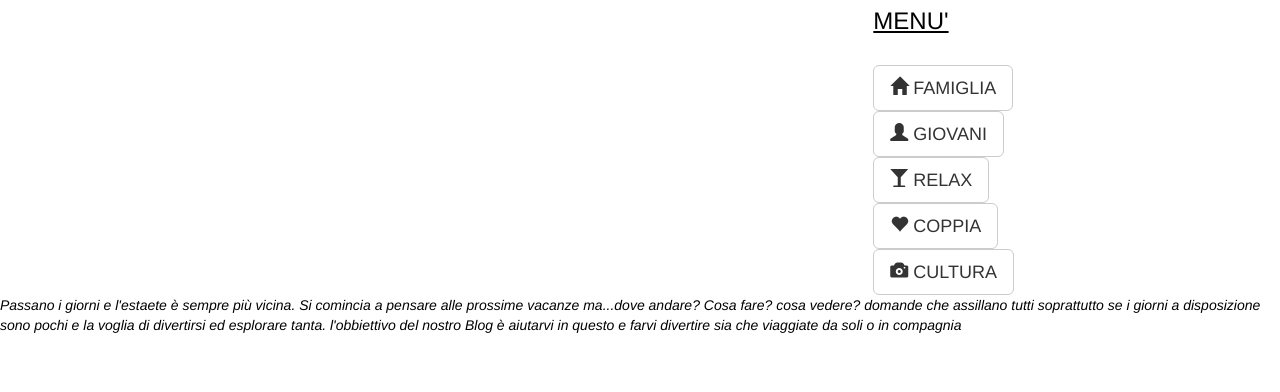
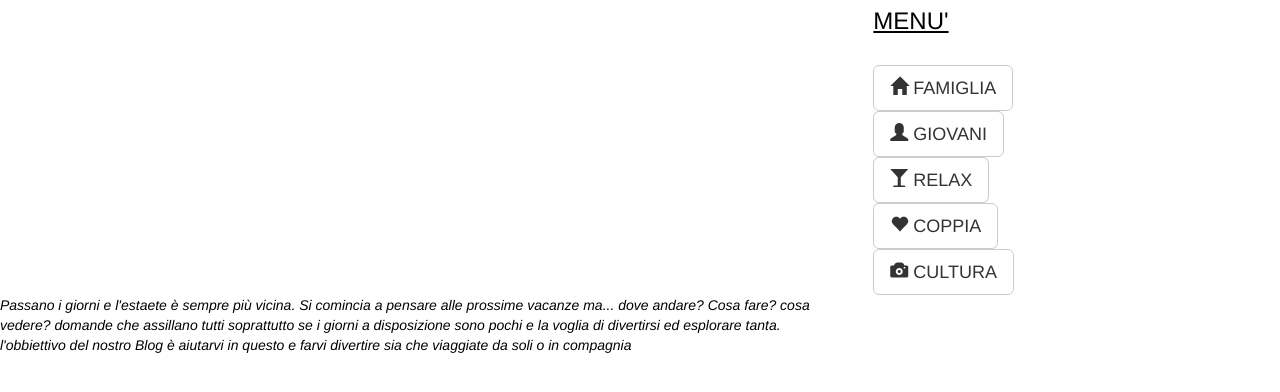
Before and after one commit to 4LC3/4LC3.github.io, a plain HTML site: page index.html in a window 1280 px wide. Shown: the part 194-586 px from the top of the page. Drawn offline with nearby package versions, Linux system fonts and the light colour scheme.

Commit message:
Update index.html

```diff
--- a/index.html
+++ b/index.html
@@ -27,8 +27,14 @@
   </button><br>
   </div>
   </div>
-  <p><i>Passano i giorni e l'estaete è sempre più vicina. Si comincia a pensare alle prossime vacanze ma...dove andare? Cosa fare? cosa vedere?
-  domande che assillano tutti soprattutto se i giorni a disposizione sono pochi e la voglia di divertirsi ed esplorare tanta. l'obbiettivo del nostro Blog è aiutarvi in questo e farvi divertire sia che viaggiate da soli o in compagnia</i></p>
+  <div class="row">
+  <div class="col-md-8"><i>Passano i giorni e l'estaete è sempre più vicina. Si comincia a pensare alle prossime vacanze ma...
+  dove andare? Cosa fare? cosa vedere? domande che assillano tutti soprattutto se i giorni a disposizione sono pochi
+  e la voglia di divertirsi ed esplorare tanta. l'obbiettivo del nostro Blog è aiutarvi in questo e farvi divertire
+  sia che viaggiate da soli o in compagnia</i></div>
+</div>
+
+
 
 
 
```
